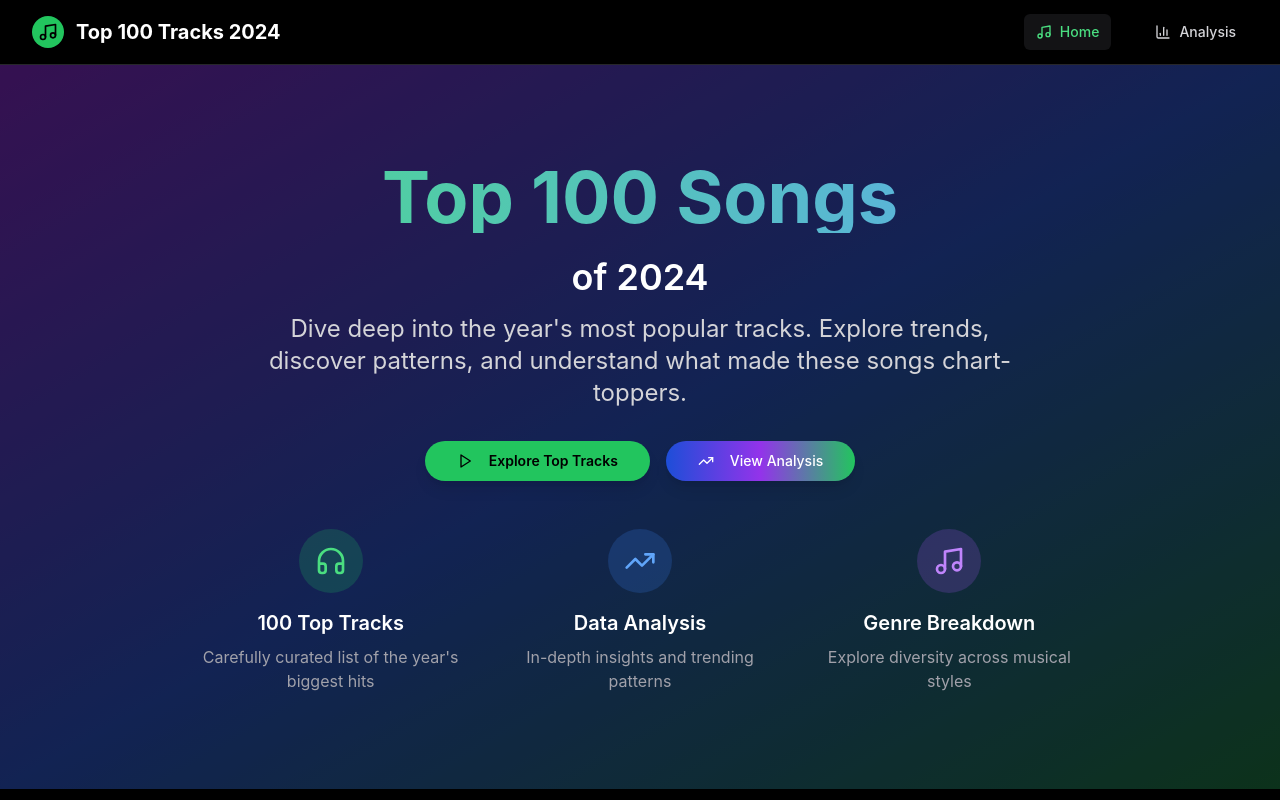
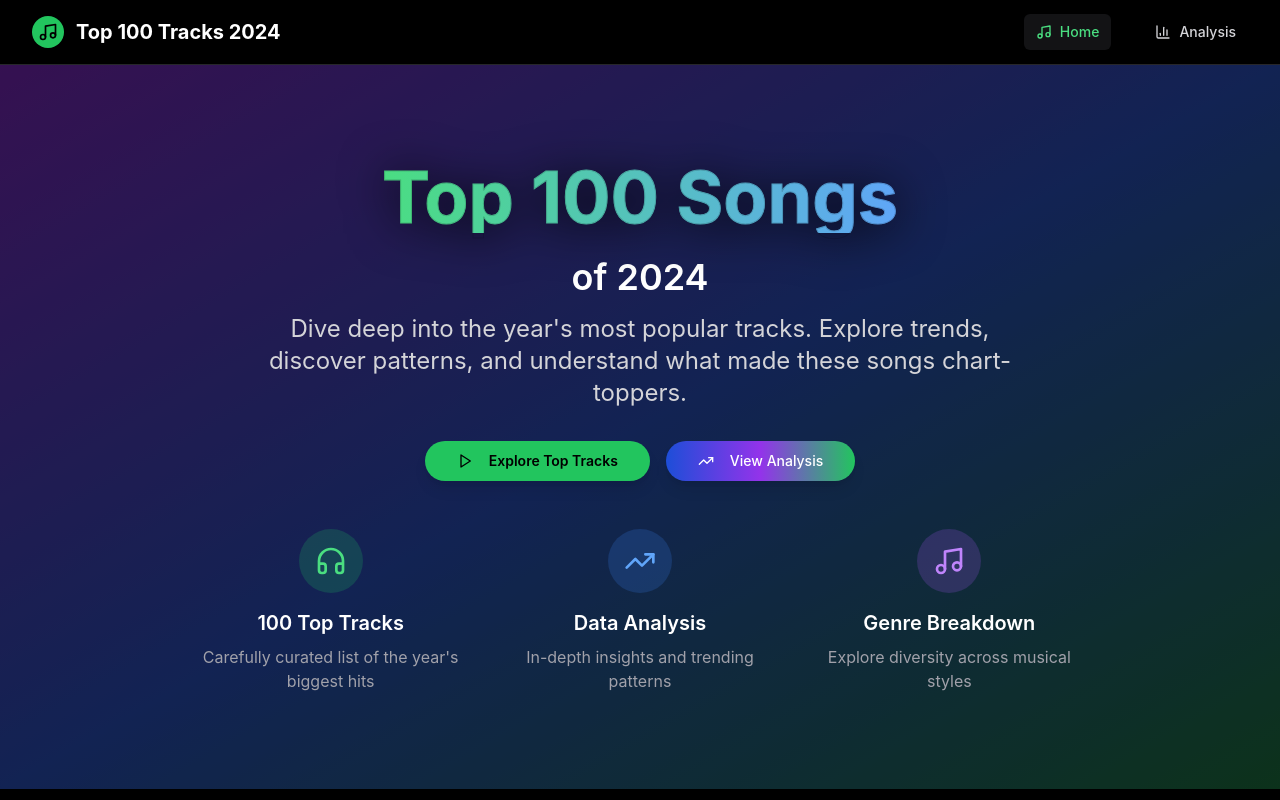
Before and after one commit to Abdllahy/top-spotify, a React (Vite) app: page / in a window 1280 px wide. Shown: the top 800 px of the page. Built offline with nearby package versions, Linux system fonts and the light colour scheme.

Commit message:
Fix: Improve Top 100 Songs title visibility
Adjusted styling of the "Top 100 Songs" title in `src/components/HeroSection.tsx` to enhance visibility.

```diff
--- a/src/components/HeroSection.tsx
+++ b/src/components/HeroSection.tsx
@@ -1,4 +1,3 @@
-
 import { Play, TrendingUp, Headphones, Music } from 'lucide-react';
 import { Button } from '@/components/ui/button';
 import { useNavigate } from "react-router-dom";
@@ -11,8 +10,19 @@ const HeroSection = () => {
       <div className="absolute inset-0 bg-black/40"></div>
       <div className="relative max-w-7xl mx-auto px-4 sm:px-6 lg:px-8 py-24">
         <div className="text-center">
-          <h1 className="text-5xl md:text-7xl font-bold mb-6 bg-gradient-to-r from-green-400 to-blue-400 bg-clip-text text-transparent">
-            Top 100 Songs
+          <h1
+            className="text-5xl md:text-7xl font-bold mb-6 bg-gradient-to-r from-green-400 to-blue-400 bg-clip-text text-transparent
+              drop-shadow-[0_4px_24px_rgba(0,0,0,0.9)]
+              relative inline-block
+              px-2
+              "
+            style={{
+              WebkitTextStroke: "1px rgba(0,0,0,0.15)",
+            }}
+          >
+            <span className="block md:inline bg-black/30 rounded px-2 py-0.5 md:bg-transparent md:px-0 md:py-0">
+              Top 100 Songs
+            </span>
           </h1>
           <h2 className="text-3xl md:text-4xl font-semibold mb-4">
             of 2024
```
